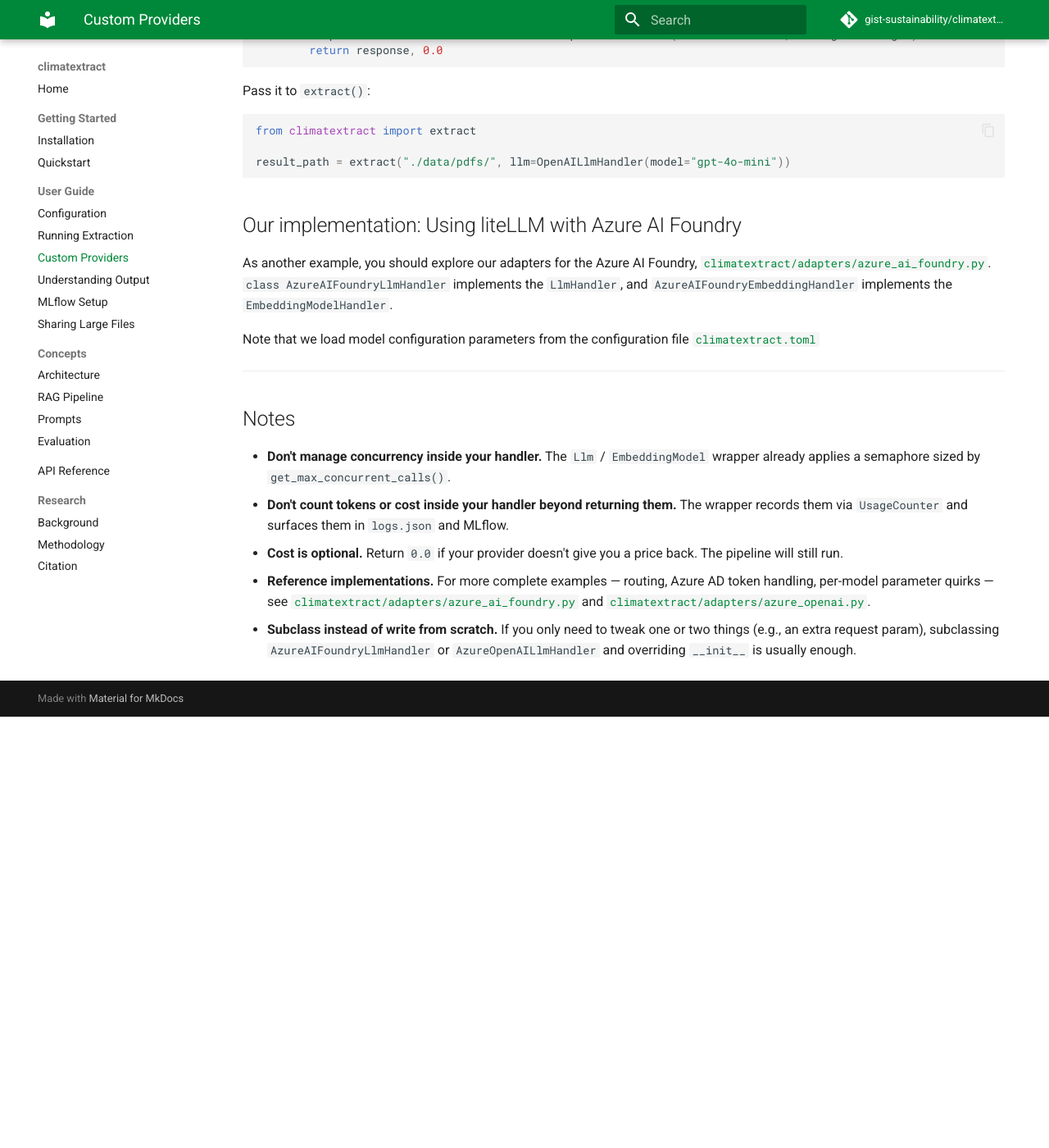
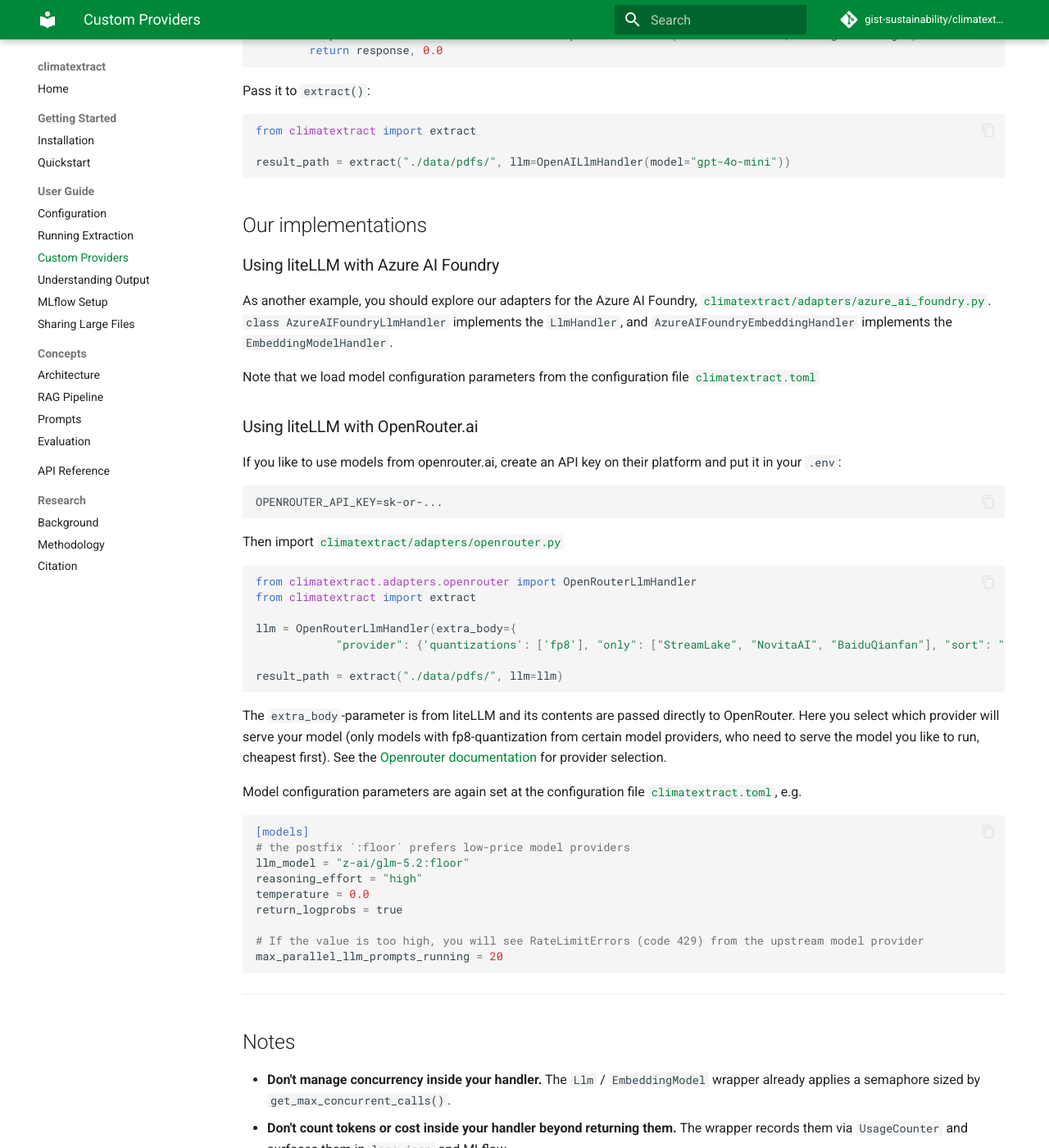
Before and after one commit to gist-sustainability/climatextract, an MkDocs documentation site: the page built from docs/user-guide/custom-providers.md, in a window 1280 px wide and 1400 px high, scrolled down 2345 px. Shown: the whole window at 82% size. Built offline with MkDocs 1.6.1 and Material for MkDocs 9.7.7, drawn with Linux system fonts in a browser that asks for light colours; comment, search, counter and statistics services are not loaded; before the commit the page ends 3219 px from its top, so only the background shows below that.

Commit message:
feat: add support for OpenRouter adapter + documentation

````diff
--- a/docs/user-guide/custom-providers.md
+++ b/docs/user-guide/custom-providers.md
@@ -92,11 +92,48 @@
 result_path = extract("./data/pdfs/", llm=OpenAILlmHandler(model="gpt-4o-mini"))
 ```
 
-## Our implementation: Using liteLLM with Azure AI Foundry
+## Our implementations
+
+### Using liteLLM with Azure AI Foundry
 
 As another example, you should explore our adapters for the Azure AI Foundry, [`climatextract/adapters/azure_ai_foundry.py`](https://github.com/gist-sustainability/climatextract/blob/main/climatextract/adapters/azure_ai_foundry.py). `class AzureAIFoundryLlmHandler` implements the `LlmHandler`, and `AzureAIFoundryEmbeddingHandler` implements the `EmbeddingModelHandler`.
 
 Note that we load model configuration parameters from the configuration file [`climatextract.toml`](configuration.md)
+
+### Using liteLLM with OpenRouter.ai
+
+If you like to use models from openrouter.ai, create an API key on their platform and put it in your `.env`:
+```
+OPENROUTER_API_KEY=sk-or-...
+```
+
+Then import [`climatextract/adapters/openrouter.py`](https://github.com/gist-sustainability/climatextract/blob/main/climatextract/adapters/openrouter.py)
+
+```python
+from climatextract.adapters.openrouter import OpenRouterLlmHandler
+from climatextract import extract
+
+llm = OpenRouterLlmHandler(extra_body={
+            "provider": {'quantizations': ['fp8'], "only": ["StreamLake", "NovitaAI", "BaiduQianfan"], "sort": "price"}})
+
+result_path = extract("./data/pdfs/", llm=llm)
+```
+
+The `extra_body`-parameter is from liteLLM and its contents are passed directly to OpenRouter. Here you select which provider will serve your model (only models with fp8-quantization from certain model providers, who need to serve the model you like to run, cheapest first). See the [Openrouter documentation](https://openrouter.ai/docs/guides/routing/provider-selection) for provider selection.
+
+Model configuration parameters are again set at the configuration file [`climatextract.toml`](configuration.md), e.g.
+
+```toml
+[models]
+# the postfix `:floor` prefers low-price model providers
+llm_model = "z-ai/glm-5.2:floor"
+reasoning_effort = "high"
+temperature = 0.0
+return_logprobs = true
+
+# If the value is too high, you will see RateLimitErrors (code 429) from the upstream model provider
+max_parallel_llm_prompts_running = 20
+```
 
 ---
 
````
Also changed, not shown: 1 other file.
